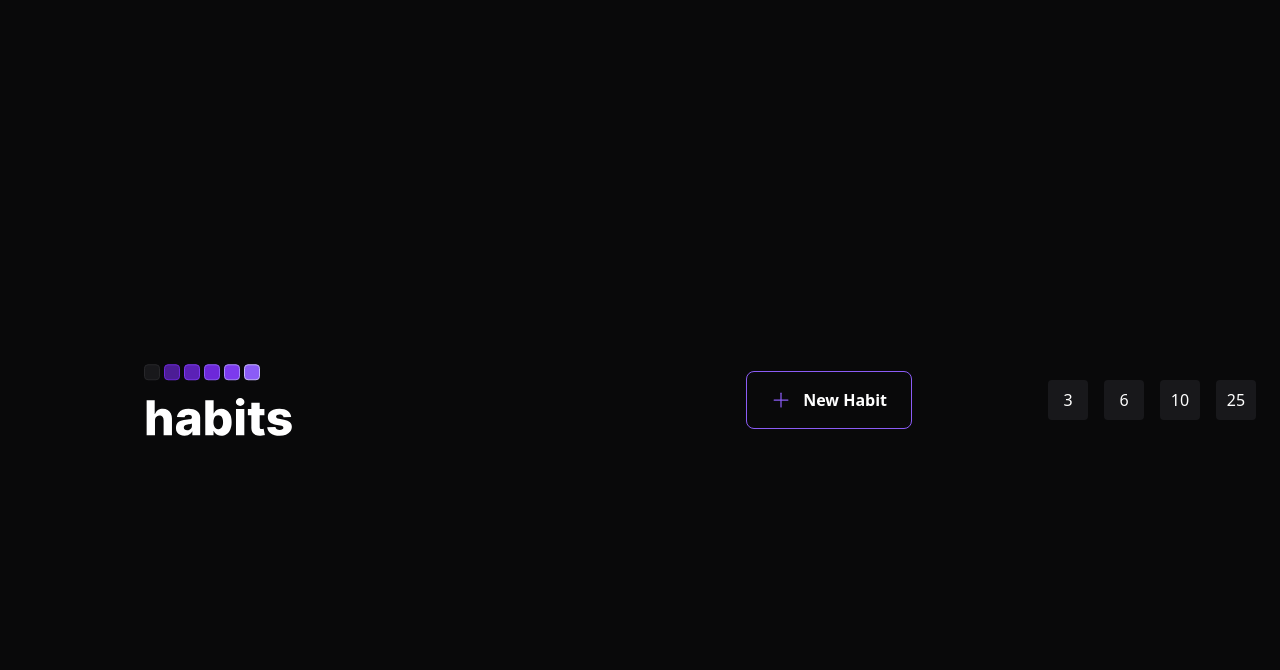
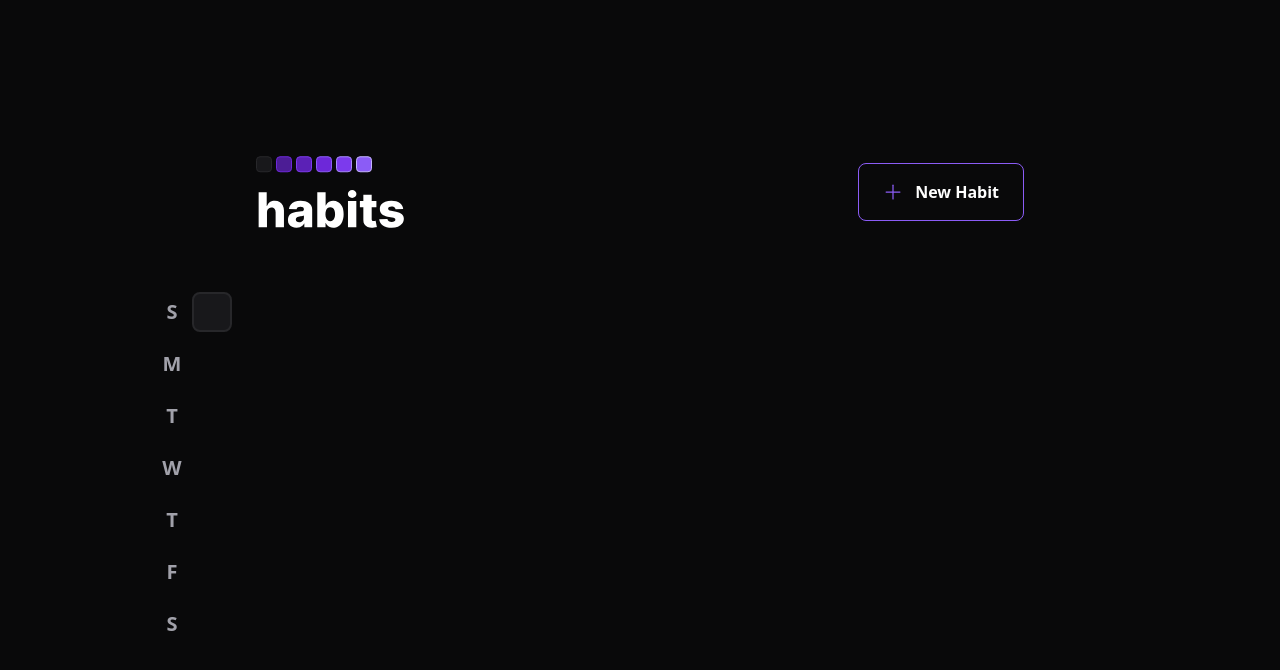
Before and after one commit to regisfaria/habits-web, a React (Vite) app: page / in a window 1280 px wide. Shown: the top 670 px of the page. Built offline with nearby package versions, Linux system fonts and the light colour scheme.

Commit message:
added logo, summary table and habit day components

```diff
--- a/index.html
+++ b/index.html
@@ -2,7 +2,7 @@
 <html lang="en">
   <head>
     <meta charset="UTF-8" />
-    <link rel="icon" type="image/svg+xml" href="/vite.svg" />
+    <link rel="icon" type="image/svg+xml" href="/logo.svg" />
     <meta name="viewport" content="width=device-width, initial-scale=1.0" />
     <title>Habit Tracker</title>
   </head>
--- a/src/App.tsx
+++ b/src/App.tsx
@@ -1,17 +1,15 @@
 import "./styles/global.css";
 
-import { Habit } from "./components/Habit";
 import { Header } from "./components/Header";
+import { SummaryTable } from "./components/SummaryTable";
 
 export function App() {
   return (
     <div className="w-screen h-screen flex justify-center items-center">
-      <Header />
-
-      <Habit completed={3} />
-      <Habit completed={6} />
-      <Habit completed={10} />
-      <Habit completed={25} />
+      <div className="w-full max-w-5xl px-6 flex flex-col gap-16">
+        <Header />
+        <SummaryTable />
+      </div>
     </div>
   );
 }
--- a/src/components/Habit.tsx
+++ /dev/null
@@ -1,11 +0,0 @@
-interface HabitProps {
-  completed: number;
-}
-
-export function Habit(props: HabitProps) {
-  return (
-    <div className="bg-zinc-900 w-10 h-10 text-white rounded m-2 flex items-center justify-center">
-      {props.completed}
-    </div>
-  );
-}
--- /dev/null
+++ b/src/components/HabitDay.tsx
@@ -0,0 +1,9 @@
+// interface HabitProps {
+//   completed: number;
+// }
+
+export function HabitDay() {
+  return (
+    <div className="w-10 h-10 bg-zinc-900 border-2 border-zinc-800 rounded-lg" />
+  );
+}
--- a/src/components/SummaryTable.tsx
+++ b/src/components/SummaryTable.tsx
@@ -0,0 +1,24 @@
+import { HabitDay } from "./HabitDay";
+
+const weekDays = ["S", "M", "T", "W", "T", "F", "S"];
+
+export function SummaryTable() {
+  return (
+    <div className="w-full flex">
+      <div className="grid grid-rows-7 grid-flow-row gap-3">
+        {weekDays.map((day, i) => (
+          <div
+            key={`${day}-${i}`}
+            className="text-zinc-400 text-xl h-10 w-10 font-bold flex items-center justify-center"
+          >
+            {day}
+          </div>
+        ))}
+      </div>
+
+      <div className="grid grid-rows-7 grid-flow-col gap-3">
+        <HabitDay />
+      </div>
+    </div>
+  );
+}
--- a/tailwind.config.cjs
+++ b/tailwind.config.cjs
@@ -6,6 +6,10 @@ module.exports = {
       colors: {
         background: "#09090A",
       },
+
+      gridTemplateRows: {
+        7: "repeat(7, minmax(0, 1fr))",
+      },
     },
   },
   plugins: [],
```
Also changed, not shown: public/logo.svg (added).
